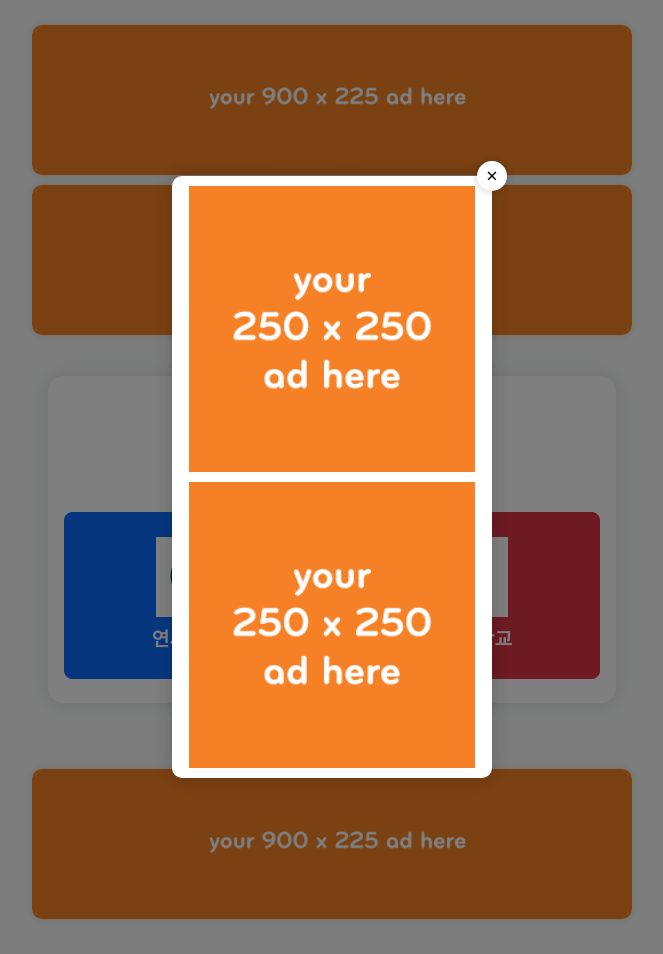
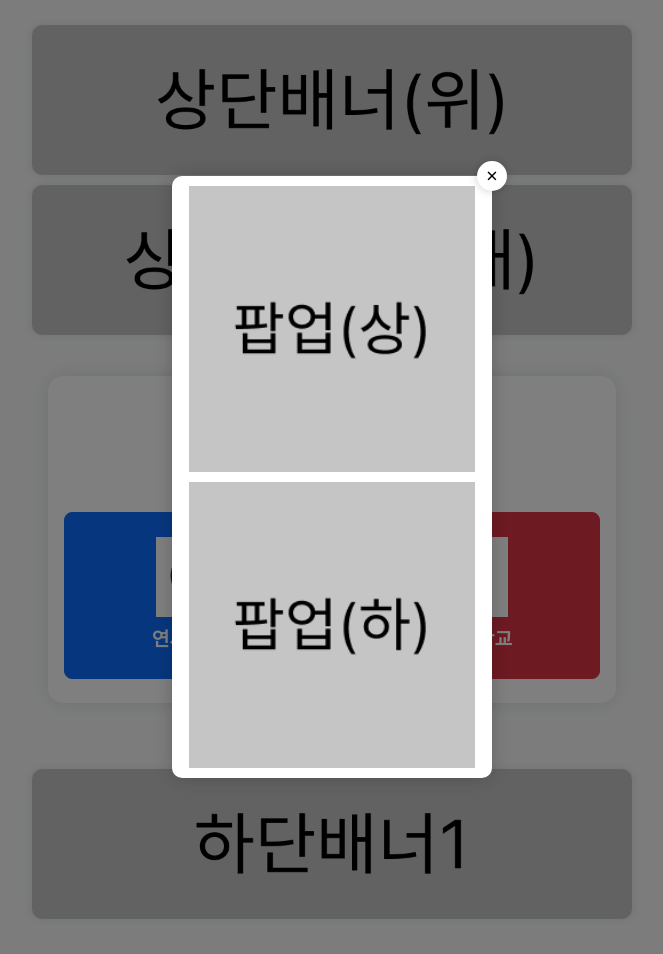
Before and after one commit to earendil25/kvsy, a Flask app: page / in a window 1280 px wide. Shown: the whole page, without its empty margins (308-971 px from the left). Run offline with Flask 3, Linux system fonts and the light colour scheme.

Commit message:
배너 샘플 이미지 구분되는 것으로 교체, 하단 배너 슬라이드 구현

```diff
--- a/templates/index.html
+++ b/templates/index.html
@@ -25,12 +25,12 @@
             <div class="popup-ads-container">
                 <!-- Top Popup Ad -->
                 <a href="https://naver.me/xP8fPD9Y" target="_blank" class="ad-link">
-                    <img src="{{ url_for('static', filename='images/ad_square.gif') }}" alt="광고1" class="ad-image">
+                    <img src="{{ url_for('static', filename='images/popup1.png') }}" alt="광고1" class="ad-image">
                 </a>
 
                 <!-- Bottom Popup Ad -->
                 <a href="https://naver.me/xP8fPD9Y" target="_blank" class="ad-link">
-                    <img src="{{ url_for('static', filename='images/ad_square.gif') }}" alt="광고2" class="ad-image">
+                    <img src="{{ url_for('static', filename='images/popup2.png') }}" alt="광고2" class="ad-image">
                 </a>
             </div>
         </div>
@@ -49,14 +49,14 @@
         <!-- First Top Banner Ad -->
         <div class="banner-ad top-banner">
             <a href="https://naver.me/xP8fPD9Y" target="_blank" class="ad-link">
-                <img src="{{ url_for('static', filename='images/ad_banner.gif') }}" alt="상단 배너 광고1" class="banner-image">
+                <img src="{{ url_for('static', filename='images/banner1.png') }}" alt="상단 배너 광고1" class="banner-image">
             </a>
         </div>
 
         <!-- Second Top Banner Ad -->
         <div class="banner-ad top-banner">
             <a href="https://naver.me/xP8fPD9Y" target="_blank" class="ad-link">
-                <img src="{{ url_for('static', filename='images/ad_banner2.gif') }}" alt="상단 배너 광고2" class="banner-image">
+                <img src="{{ url_for('static', filename='images/banner2.png') }}" alt="상단 배너 광고2" class="banner-image">
             </a>
         </div>
     </div>
@@ -121,8 +121,8 @@
         <div class="banner-ad bottom-banner">
             <a href="https://naver.me/xP8fPD9Y" target="_blank" class="ad-link">
                 <div class="rotating-banner">
-                    <img src="{{ url_for('static', filename='images/ad_banner2.gif') }}" alt="하단 배너 광고1" class="banner-image active">
-                    <img src="{{ url_for('static', filename='images/ad_banner3.gif') }}" alt="하단 배너 광고2" class="banner-image">
+                    <img src="{{ url_for('static', filename='images/banner3-1.png') }}" alt="하단 배너 광고1" class="banner-image active">
+                    <img src="{{ url_for('static', filename='images/banner3-2.png') }}" alt="하단 배너 광고2" class="banner-image">
                 </div>
             </a>
         </div>
```
Also changed, not shown: static/images/banner1.png (added), static/images/banner2.png (added), static/images/banner3-1.png (added), static/images/banner3-2.png (added), static/images/popup1.png (added), static/images/popup2.png (added).
